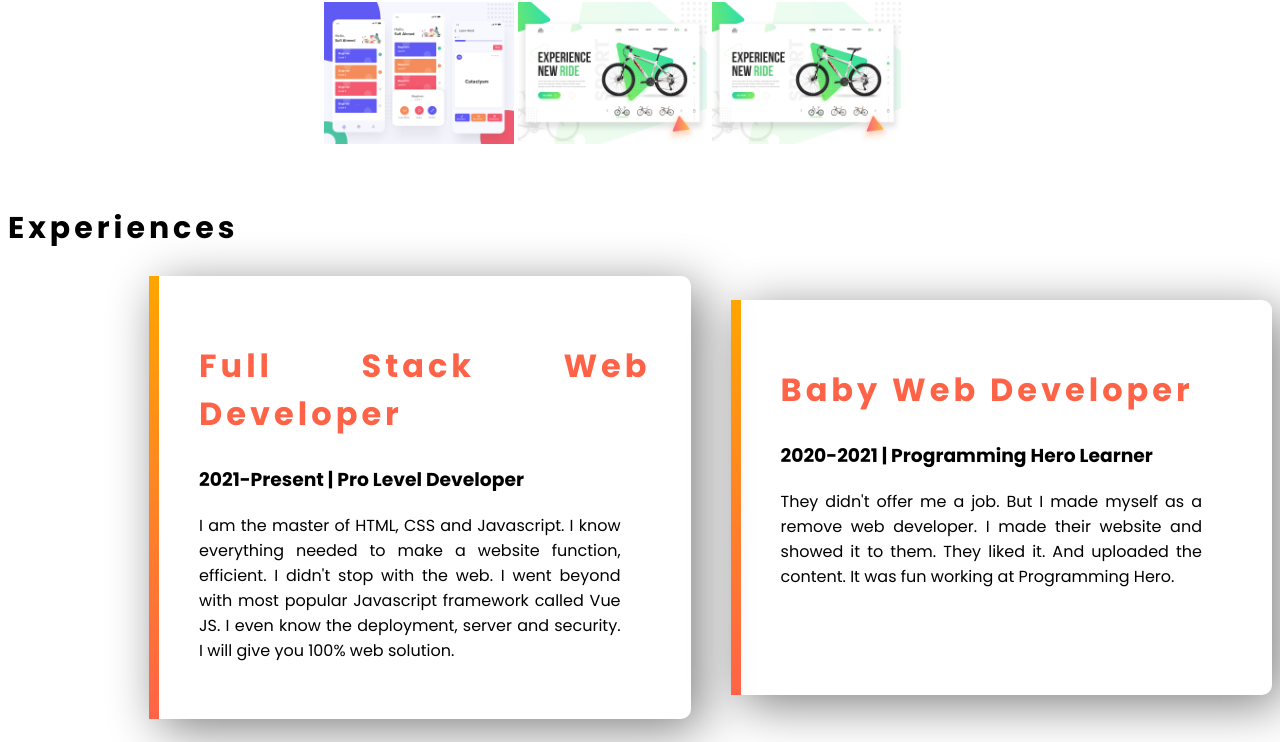
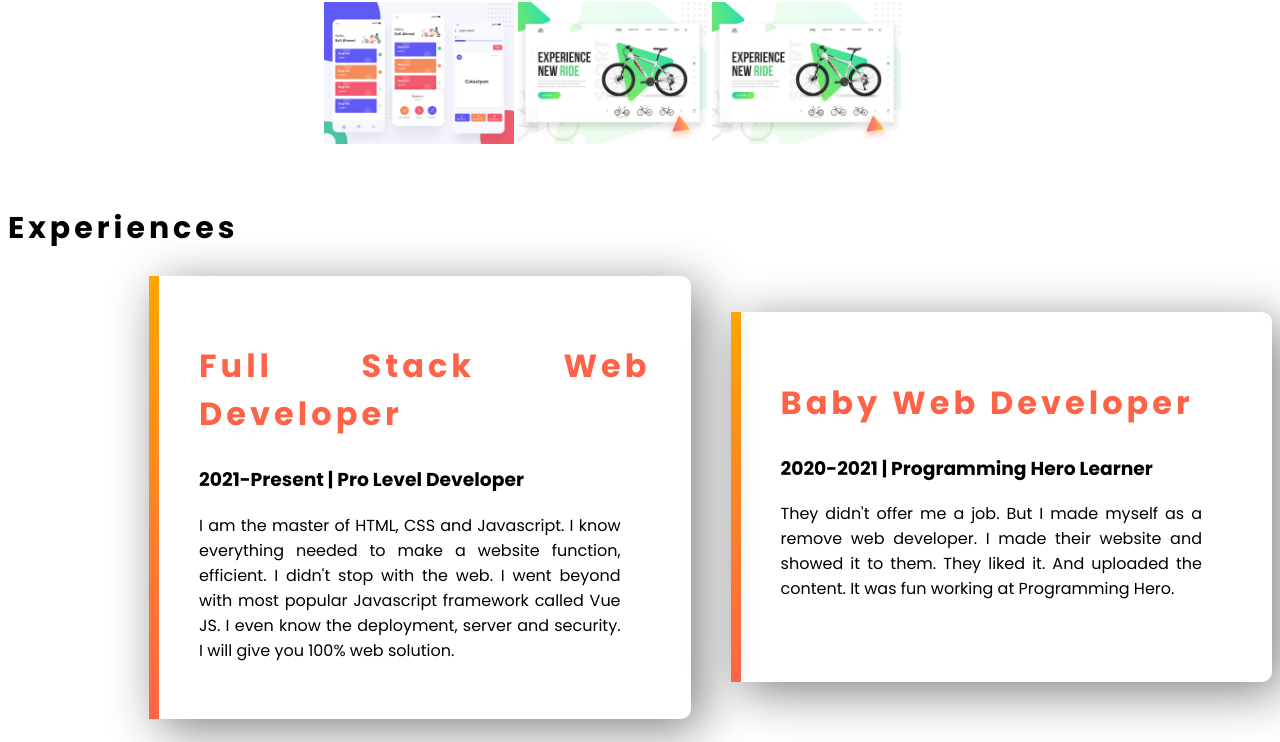
Before and after one commit to HamidTheDev/First-Personal-Site, a plain HTML site: page index.html in a window 1280 px wide. Shown: the part 1289-2031 px from the top of the page. Drawn offline with Linux system fonts and the light colour scheme; files whose address does not match are found by name.

Commit message:
Update index.html

```diff
--- a/index.html
+++ b/index.html
@@ -66,7 +66,7 @@
         <h1>Baby Web Developer</h1>
         <h3>2020-2021 | Programming Hero Learner</h3>
         <p>They didn't offer me a job. But I made myself as a remove web developer. I made their website and showed it to them.
-        They liked it. And uploaded the content. It was fun working at Programming Hero. <br> <br> <br></p>
+        They liked it. And uploaded the content. It was fun working at Programming Hero. <br> <br></p>
     </div>
 </section>
 
```
